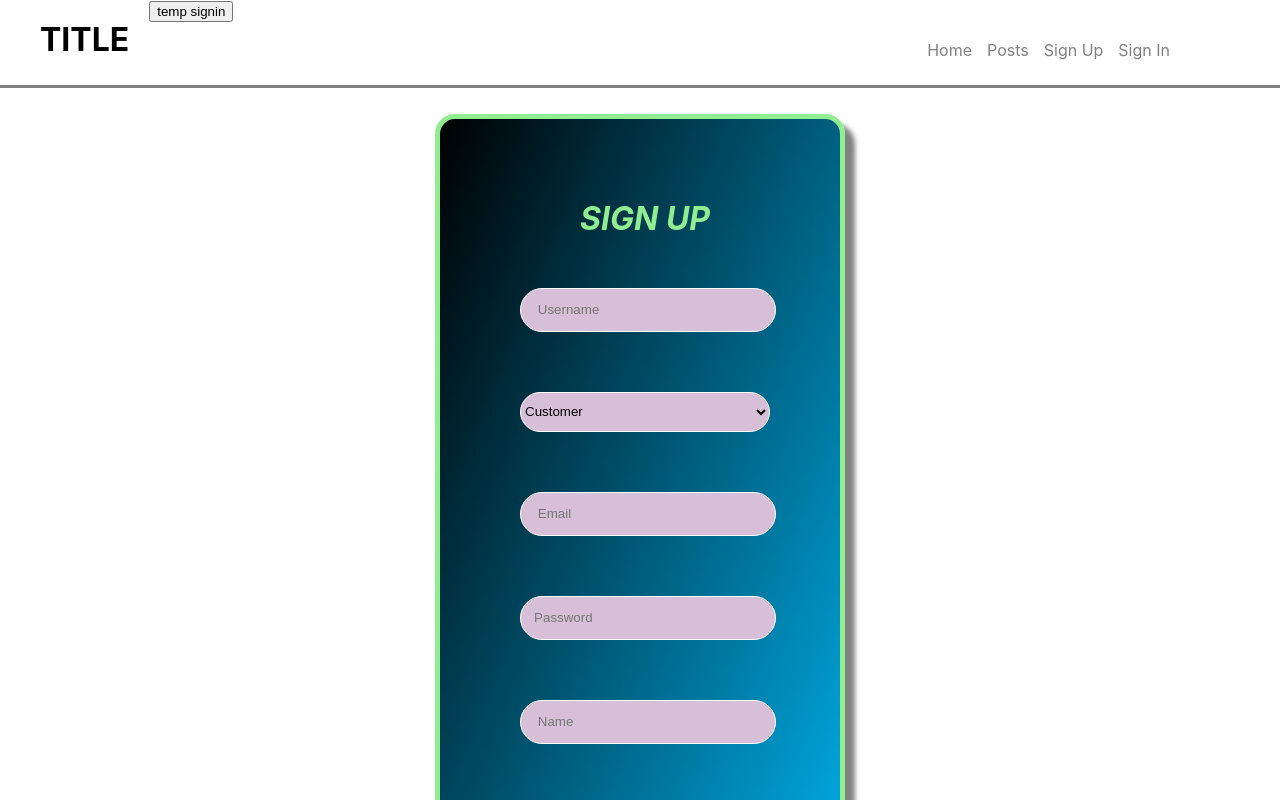
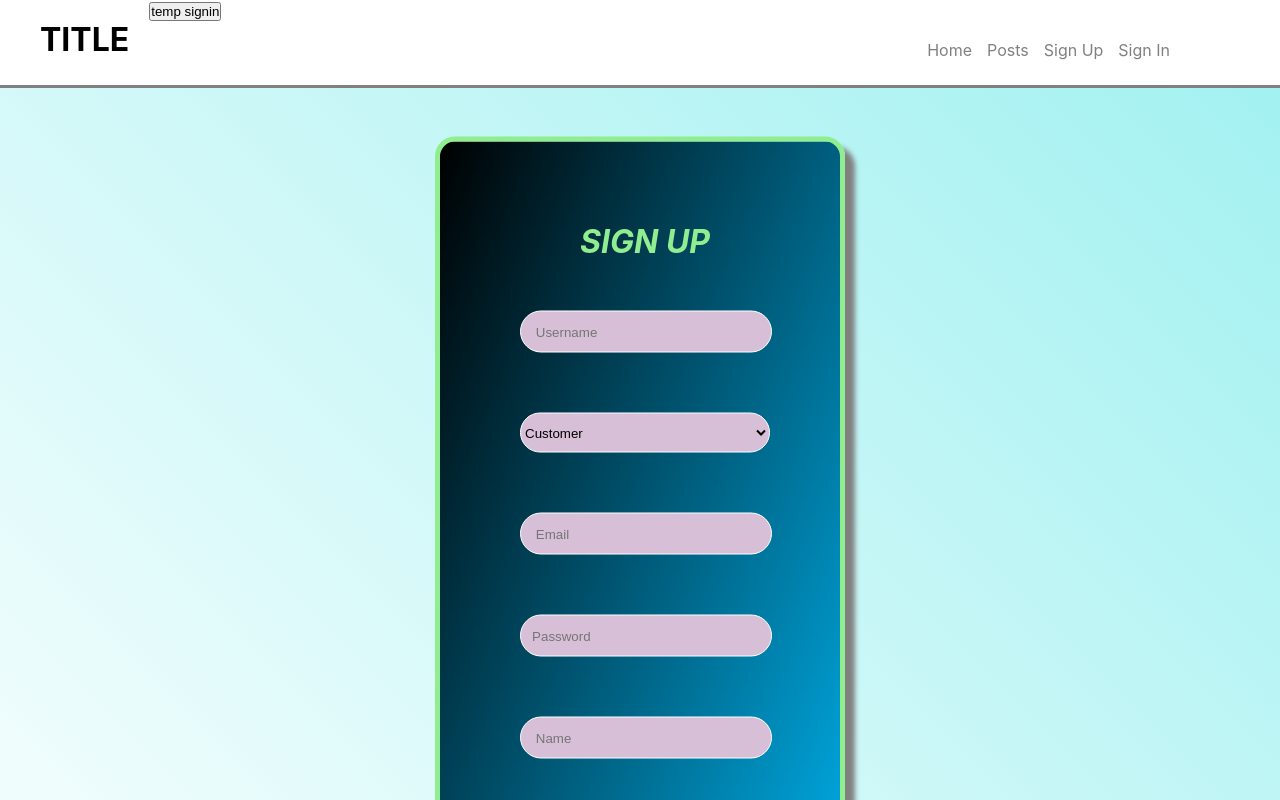
Before and after one commit to Sargunan1213/SafeZone-React-App, a React (Create React App) app: page /Signup in a window 1280 px wide. Shown: the top 800 px of the page. Built offline with nearby package versions, Linux system fonts and the light colour scheme.

Commit message:
Addded background

```diff
--- a/src/react-components/Footer/styles.css
+++ b/src/react-components/Footer/styles.css
@@ -7,7 +7,7 @@
 }
 
 .footer {
-  margin-top: 50px;
+  /* margin-top: 50px; */
   background-color: lightgrey;
   padding: 20px;
 }
--- a/src/react-components/Signup/index.css
+++ b/src/react-components/Signup/index.css
@@ -1,6 +1,12 @@
+* {
+  margin: 0px;
+  padding: 0%;
+}
+
 .box {
   margin: auto;
-  margin-top: 2%;
+  margin-bottom: 0%;
+  transform: translateY(5%);
   /* background-color: transparent; */
   background-image: linear-gradient(to bottom right, black, deepskyblue);
   border: 5px solid lightgreen;
@@ -10,6 +16,10 @@
   box-shadow: 10px 10px 5px grey;
 }
 
+.back {
+  padding-bottom: 100px;
+  background: linear-gradient(45deg, white, rgb(163, 241, 241));
+}
 .input {
   display: block;
   margin-left: 80px;
--- a/src/react-components/Signup/index.js
+++ b/src/react-components/Signup/index.js
@@ -24,8 +24,7 @@ class Signup extends React.Component {
 
   render() {
     return (
-      <div>
-        {/* <img src={require("./background.jpg")} className="img" /> */}
+      <div class="back">
         <form className="box">
           <p className="head"> SIGN UP </p>
           <input
```
